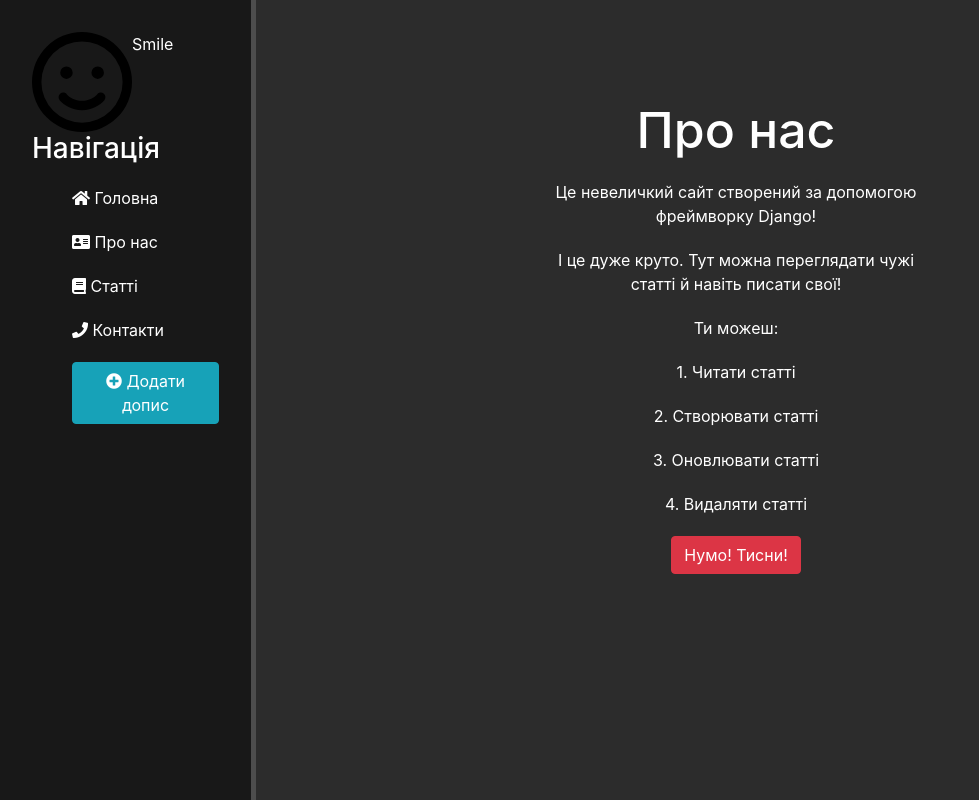
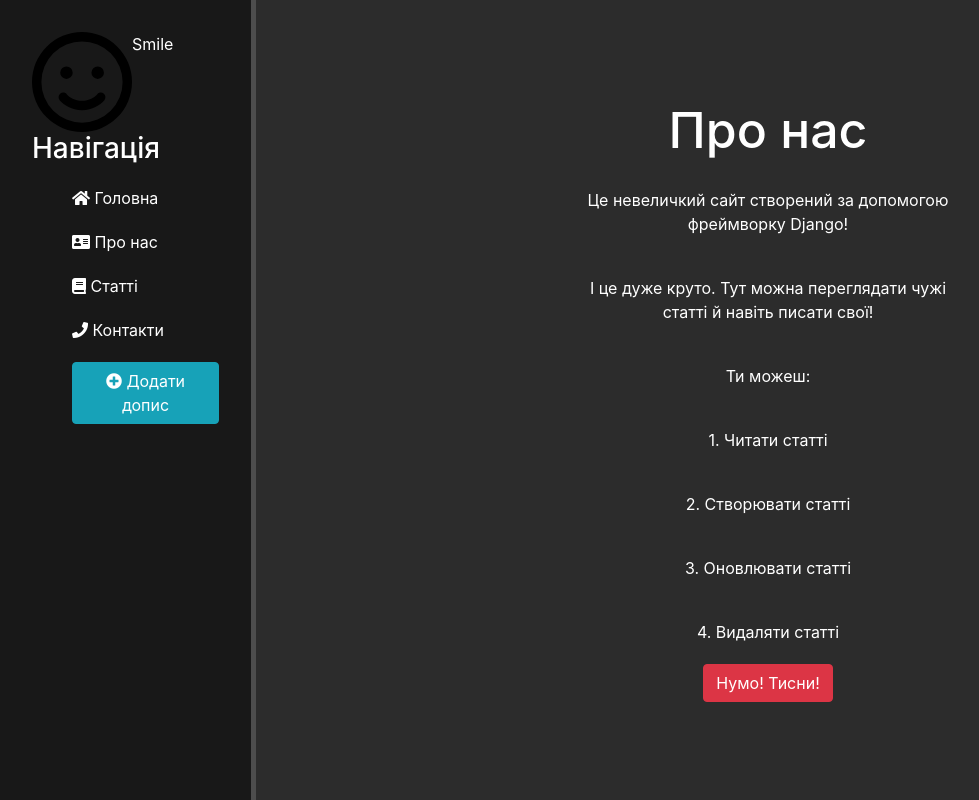
Before and after one commit to NazarKovtun/web_app, a Django app: template web_app/my_site/main/templates/main/about.html in a window 1280 px wide. Shown: the whole page, without its empty margins (0-979 px from the left). Run offline with Django 5.2, Linux system fonts and the light colour scheme; the template is opened without the code that fills it, so the values that code supplies are empty; some libraries are stand-ins or nearby versions.

Commit message:
Update main.css: Correcting blocks from layout.html

```diff
--- a/web_app/my_site/main/static/main/css/main.css
+++ b/web_app/my_site/main/static/main/css/main.css
@@ -44,11 +44,12 @@ aside ul li:hover, aside ul a:hover {
 }
 
 main .features {
+    display: grid;
     float: left;
     color: #fff;
     margin-top: 100px;
     text-align: center;
-    width: 75%;
+    width: 80%;
 }
 
 main .features h1 {font-size: 50px;}
@@ -58,7 +59,7 @@ main .features p {max-width: 400px; margin: 20px auto}
     float: left;
     clear: both;
     width: 400px;
-    margin: 20px 34%;
+    margin: 20px auto;
     text-align: left;
 }
 
```
